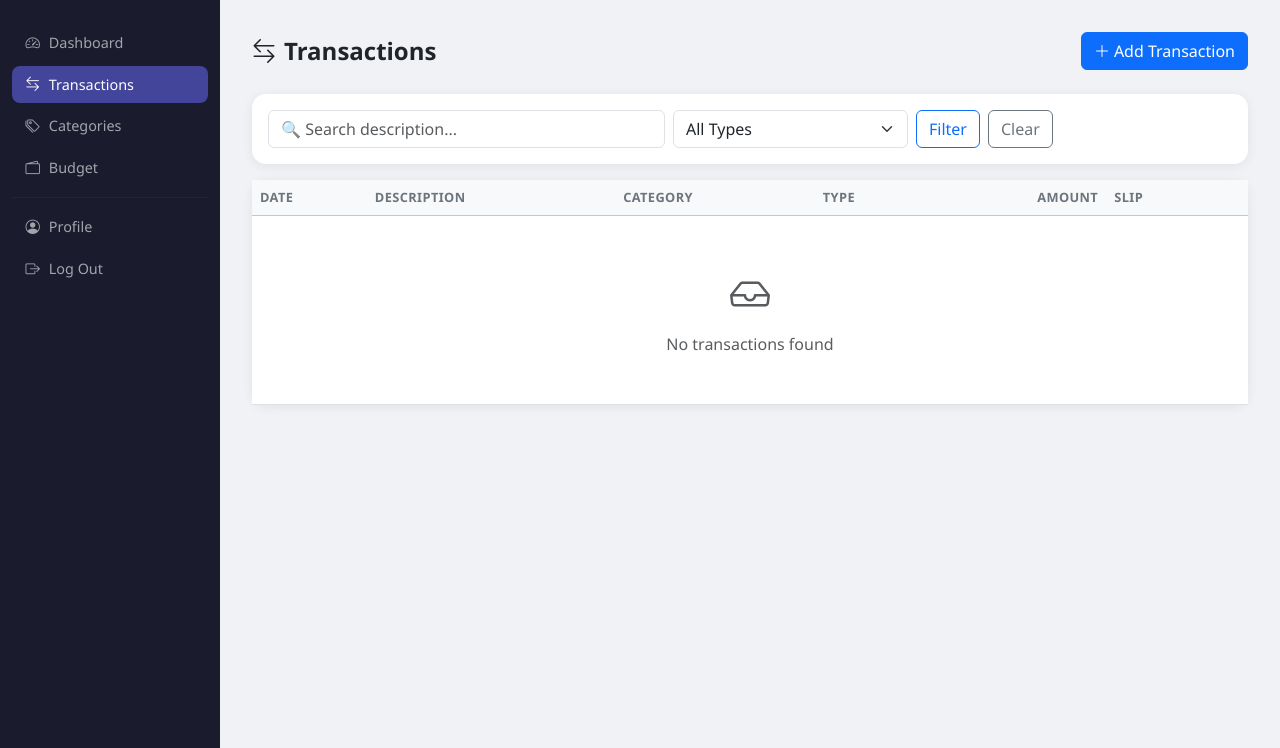
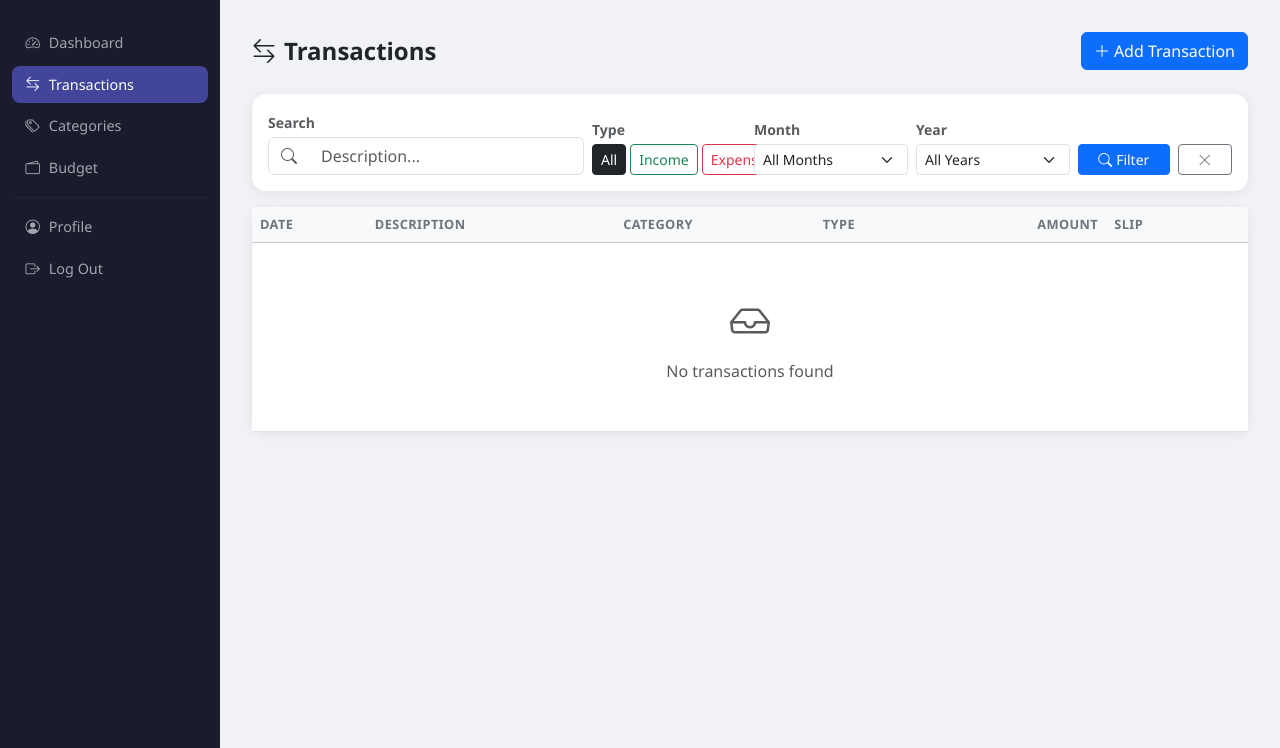
Before and after one commit to wuttichai-brl-ubru/moneytracker, a Flask app: page /transaction/ in a window 1280 px wide. Shown: the part 56-804 px from the top of the page. Run offline with Flask 3, Linux system fonts and the light colour scheme; the visitor is signed in with stand-in values (Sample User, id 1); data that the repository does not hold is empty.

Commit message:
add future and fix bug

```diff
--- a/app/transaction/routes.py
+++ b/app/transaction/routes.py
@@ -5,6 +5,7 @@ from app.transaction.forms import TransactionForm
 from app.models.transaction import Transaction
 from app.models.category import Category
 from PIL import Image
+from sqlalchemy import extract
 import os, secrets
 
 transaction = Blueprint('transaction', __name__, template_folder='templates')
@@ -20,20 +21,27 @@ def save_slip(file):
 
 def category_choices():
     cats = Category.query.filter_by(user_id=current_user.id).all()
-    return [(c.id, f"{c.icon} {c.name}", c.type) for c in cats]   # ← เพิ่ม c.type
+    return [(c.id, f"{c.icon} {c.name}", c.type) for c in cats]
 
 @transaction.route('/')
 @login_required
 def index():
-    page        = request.args.get('page', 1, type=int)
+    page        = request.args.get('page',   1,  type=int)
     search      = request.args.get('search', '').strip()
-    type_filter = request.args.get('type', '')
+    type_filter = request.args.get('type',   '')
+    month       = request.args.get('month',  '', type=str)
+    year        = request.args.get('year',   '', type=str)
 
     q = Transaction.query.filter_by(user_id=current_user.id)
+
     if search:
         q = q.filter(Transaction.description.ilike(f'%{search}%'))
     if type_filter in ('income', 'expense'):
         q = q.filter_by(type=type_filter)
+    if month.isdigit():
+        q = q.filter(extract('month', Transaction.date) == int(month))
+    if year.isdigit():
+        q = q.filter(extract('year', Transaction.date) == int(year))
 
     paginated = (q.order_by(Transaction.date.desc(), Transaction.created_at.desc())
                   .paginate(page=page, per_page=10, error_out=False))
@@ -48,7 +56,7 @@ def index():
 def add_transaction():
     form    = TransactionForm()
     choices = category_choices()
-    form.category_id.choices = [(c[0], c[1]) for c in choices]   # ← แก้
+    form.category_id.choices = [(c[0], c[1]) for c in choices]
     if form.validate_on_submit():
         slip = save_slip(form.slip_image.data) if form.slip_image.data else None
         t = Transaction(
@@ -63,7 +71,7 @@ def add_transaction():
         return redirect(url_for('transaction.index'))
     return render_template('transaction/transaction_form.html',
         form=form, title='Add Transaction', is_edit=False,
-        category_types={ c[0]: c[2] for c in choices })   # ← เพิ่ม
+        category_types={ c[0]: c[2] for c in choices })
 
 @transaction.route('/edit/<int:id>', methods=['GET', 'POST'])
 @login_required
@@ -71,7 +79,7 @@ def edit_transaction(id):
     t       = Transaction.query.filter_by(id=id, user_id=current_user.id).first_or_404()
     form    = TransactionForm(obj=t)
     choices = category_choices()
-    form.category_id.choices = [(c[0], c[1]) for c in choices]   # ← แก้
+    form.category_id.choices = [(c[0], c[1]) for c in choices]
     if form.validate_on_submit():
         if form.slip_image.data:
             t.slip_image = save_slip(form.slip_image.data)
@@ -85,7 +93,7 @@ def edit_transaction(id):
         return redirect(url_for('transaction.index'))
     return render_template('transaction/transaction_form.html',
         form=form, title='Edit Transaction', is_edit=True, transaction=t,
-        category_types={ c[0]: c[2] for c in choices })   # ← เพิ่ม
+        category_types={ c[0]: c[2] for c in choices })
 
 @transaction.route('/delete/<int:id>', methods=['POST'])
 @login_required
--- a/app/transaction/templates/transaction/transaction_list.html
+++ b/app/transaction/templates/transaction/transaction_list.html
@@ -7,28 +7,142 @@
   </a>
 </div>
 
+<!-- Filter Bar -->
 <div class="card p-3 mb-3">
-  <form method="GET" class="row g-2 align-items-end">
-    <div class="col-md-5">
-      <input name="search" class="form-control"
-             placeholder="🔍 Search description..." value="{{ search }}">
+  <form method="GET" id="filter-form">
+    <div class="row g-2 align-items-end">
+
+      <!-- Search -->
+      <div class="col-md-4">
+        <label class="form-label small fw-semibold text-muted mb-1">Search</label>
+        <div class="input-group">
+          <span class="input-group-text bg-white">
+            <i class="bi bi-search text-muted"></i>
+          </span>
+          <input name="search" class="form-control border-start-0"
+                 placeholder="Description..." value="{{ search }}"
+                 id="search-input">
+        </div>
+      </div>
+
+      <!-- Type Filter -->
+      <div class="col-md-2">
+        <label class="form-label small fw-semibold text-muted mb-1">Type</label>
+        <div class="d-flex gap-1">
+          <a href="{{ url_for('transaction.index', search=search, type='') }}"
+             class="btn {% if type_filter == '' %}btn-dark{% else %}btn-outline-secondary{% endif %} btn-sm flex-grow-1">
+            All
+          </a>
+          <a href="{{ url_for('transaction.index', search=search, type='income') }}"
+             class="btn {% if type_filter == 'income' %}btn-success{% else %}btn-outline-success{% endif %} btn-sm flex-grow-1">
+            Income
+          </a>
+          <a href="{{ url_for('transaction.index', search=search, type='expense') }}"
+             class="btn {% if type_filter == 'expense' %}btn-danger{% else %}btn-outline-danger{% endif %} btn-sm flex-grow-1">
+            Expense
+          </a>
+        </div>
+      </div>
+
+      <!-- Month Filter -->
+      <div class="col-md-2">
+        <label class="form-label small fw-semibold text-muted mb-1">Month</label>
+        <select name="month" class="form-select form-select-sm" onchange="this.form.submit()">
+          <option value="">All Months</option>
+          {% for i, m in [(1,'Jan'),(2,'Feb'),(3,'Mar'),(4,'Apr'),
+                          (5,'May'),(6,'Jun'),(7,'Jul'),(8,'Aug'),
+                          (9,'Sep'),(10,'Oct'),(11,'Nov'),(12,'Dec')] %}
+            <option value="{{ i }}"
+              {% if request.args.get('month', '') == i|string %}selected{% endif %}>
+              {{ m }}
+            </option>
+          {% endfor %}
+        </select>
+      </div>
+
+      <!-- Year Filter -->
+      <div class="col-md-2">
+        <label class="form-label small fw-semibold text-muted mb-1">Year</label>
+        <select name="year" class="form-select form-select-sm" onchange="this.form.submit()">
+          <option value="">All Years</option>
+          {% for y in range(2023, 2027) %}
+            <option value="{{ y }}"
+              {% if request.args.get('year', '') == y|string %}selected{% endif %}>
+              {{ y }}
+            </option>
+          {% endfor %}
+        </select>
+      </div>
+
+      <!-- Buttons -->
+      <div class="col-md-2 d-flex gap-2">
+        <button type="submit" class="btn btn-primary btn-sm flex-grow-1">
+          <i class="bi bi-search me-1"></i>Filter
+        </button>
+        <a href="{{ url_for('transaction.index') }}"
+           class="btn btn-outline-secondary btn-sm flex-grow-1">
+          <i class="bi bi-x-lg"></i>
+        </a>
+      </div>
+
     </div>
-    <div class="col-md-3">
-      <select name="type" class="form-select">
-        <option value="">All Types</option>
-        <option value="income"  {% if type_filter=='income'  %}selected{% endif %}>Income 💚</option>
-        <option value="expense" {% if type_filter=='expense' %}selected{% endif %}>Expense ❤️</option>
-      </select>
+
+    <!-- Active Filters Badge -->
+    {% if search or type_filter or request.args.get('month') or request.args.get('year') %}
+    <div class="mt-2 d-flex gap-2 flex-wrap align-items-center">
+      <small class="text-muted">Active filters:</small>
+      {% if search %}
+        <span class="badge bg-primary-subtle text-primary">
+          Search: "{{ search }}"
+          <a href="{{ url_for('transaction.index', type=type_filter,
+                              month=request.args.get('month',''),
+                              year=request.args.get('year','')) }}"
+             class="text-primary ms-1">×</a>
+        </span>
+      {% endif %}
+      {% if type_filter %}
+        <span class="badge {% if type_filter=='income' %}bg-success-subtle text-success
+                           {% else %}bg-danger-subtle text-danger{% endif %}">
+          {{ type_filter|capitalize }}
+          <a href="{{ url_for('transaction.index', search=search,
+                              month=request.args.get('month',''),
+                              year=request.args.get('year','')) }}"
+             class="{% if type_filter=='income' %}text-success{% else %}text-danger{% endif %} ms-1">×</a>
+        </span>
+      {% endif %}
+      {% if request.args.get('month') %}
+        <span class="badge bg-secondary-subtle text-secondary">
+          Month: {{ request.args.get('month') }}
+          <a href="{{ url_for('transaction.index', search=search, type=type_filter,
+                              year=request.args.get('year','')) }}"
+             class="text-secondary ms-1">×</a>
+        </span>
+      {% endif %}
+      {% if request.args.get('year') %}
+        <span class="badge bg-secondary-subtle text-secondary">
+          Year: {{ request.args.get('year') }}
+          <a href="{{ url_for('transaction.index', search=search, type=type_filter,
+                              month=request.args.get('month','')) }}"
+             class="text-secondary ms-1">×</a>
+        </span>
+      {% endif %}
     </div>
-    <div class="col-auto">
-      <button class="btn btn-outline-primary">Filter</button>
-    </div>
-    <div class="col-auto">
-      <a href="{{ url_for('transaction.index') }}" class="btn btn-outline-secondary">Clear</a>
-    </div>
+    {% endif %}
+
   </form>
 </div>
 
+<!-- Summary Bar -->
+{% if transactions.total > 0 %}
+<div class="d-flex gap-3 mb-3 flex-wrap">
+  <small class="text-muted">
+    <i class="bi bi-list-ul me-1"></i>
+    {{ transactions.total }} record{% if transactions.total > 1 %}s{% endif %} found
+  </small>
+</div>
+{% endif %}
+
+<!-- Table -->
 <div class="card">
   <div class="table-responsive">
     <table class="table table-hover align-middle mb-0">
@@ -82,7 +196,8 @@
       {% else %}
       <tr>
         <td colspan="7" class="text-center text-muted py-5">
-          <i class="bi bi-inbox fs-1 d-block mb-2"></i>No transactions found
+          <i class="bi bi-inbox fs-1 d-block mb-2"></i>
+          No transactions found
         </td>
       </tr>
       {% endfor %}
@@ -98,7 +213,10 @@
       {% if p %}
         <li class="page-item {% if p == transactions.page %}active{% endif %}">
           <a class="page-link"
-             href="{{ url_for('transaction.index', page=p, search=search, type=type_filter) }}">
+             href="{{ url_for('transaction.index', page=p, search=search,
+                              type=type_filter,
+                              month=request.args.get('month',''),
+                              year=request.args.get('year','')) }}">
             {{ p }}
           </a>
         </li>
@@ -109,4 +227,17 @@
   </ul>
 </nav>
 {% endif %}
+
 {% endblock %}
+
+{% block scripts %}
+<script>
+  // Auto submit เมื่อกด Enter ใน search box
+  document.getElementById('search-input').addEventListener('keydown', function(e) {
+    if (e.key === 'Enter') {
+      e.preventDefault();
+      document.getElementById('filter-form').submit();
+    }
+  });
+</script>
+{% endblock %}
--- a/pyproject.toml
+++ b/pyproject.toml
@@ -15,4 +15,5 @@ dependencies = [
     "gunicorn>=25.1.0",
     "pillow>=12.1.1",
     "psycopg2-binary>=2.9.11",
+    "python-dateutil>=2.9.0.post0",
 ]
--- a/requirements.txt
+++ b/requirements.txt
@@ -21,6 +21,8 @@ markupsafe==3.0.3
 packaging==26.0
 pillow==12.1.1
 psycopg2-binary==2.9.11
+python-dateutil==2.9.0.post0
+six==1.17.0
 sqlalchemy==2.0.48
 typing-extensions==4.15.0
 werkzeug==3.1.6
```
Also changed, not shown: 1 other file.
